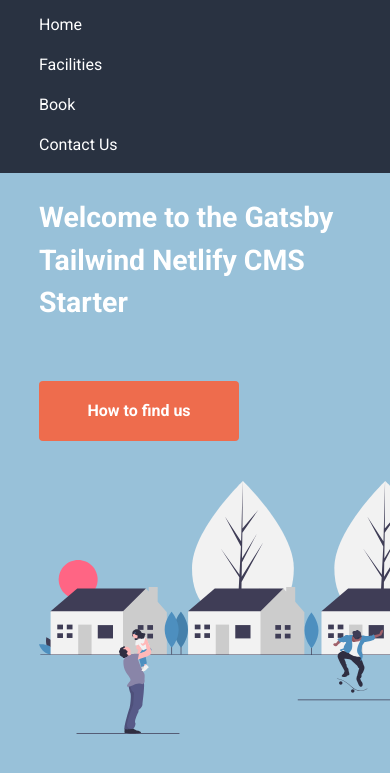
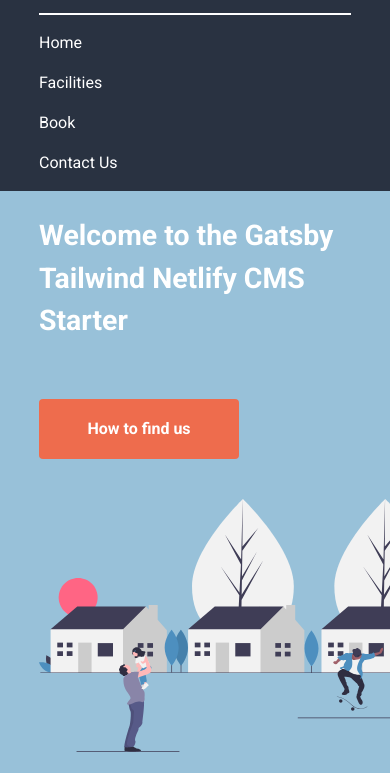
Before and after one commit to dougajmcdonald/gatsby-tailwind-netlify-cms-starter, a Gatsby site: page / in a window 390 px wide. Both pictures are taken after a click on the button "Menu". Shown: the part 71-844 px from the top of the page. Built offline with nearby package versions, Linux system fonts and the light colour scheme; Gatsby itself is replaced by a stand-in of ours.

Commit message:
add divider to mobile nav

```diff
--- a/src/components/header.js
+++ b/src/components/header.js
@@ -49,7 +49,7 @@ const Header = () => {
         <nav
           className={`${
             isExpanded ? `block` : `hidden`
-          } md:hidden md:flex md:items-center w-full md:w-auto`}
+          } md:hidden md:flex md:items-center mt-4 w-full md:w-auto border-t-2 border-white`}
         >
           {pages.map(page => (
             <Link
```
